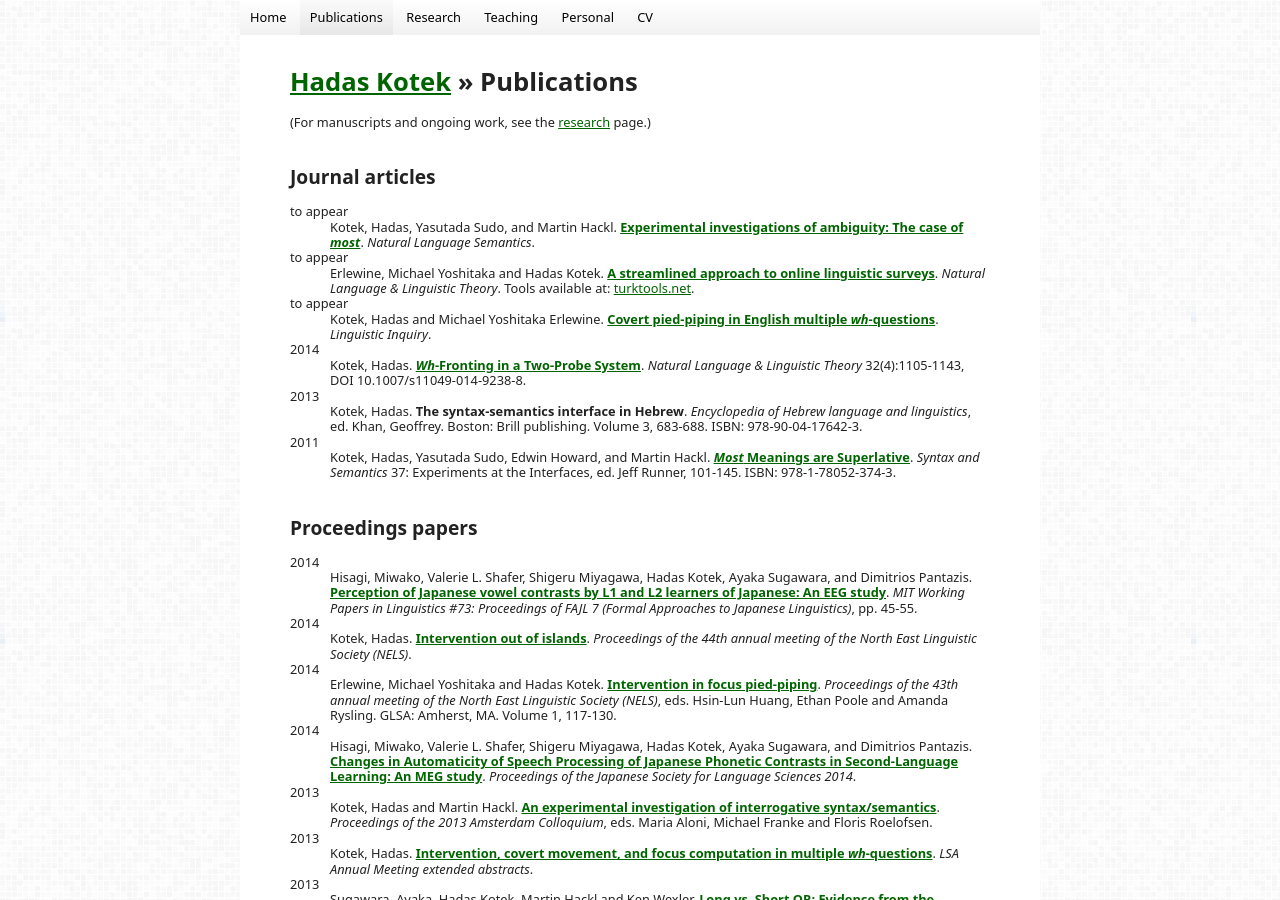
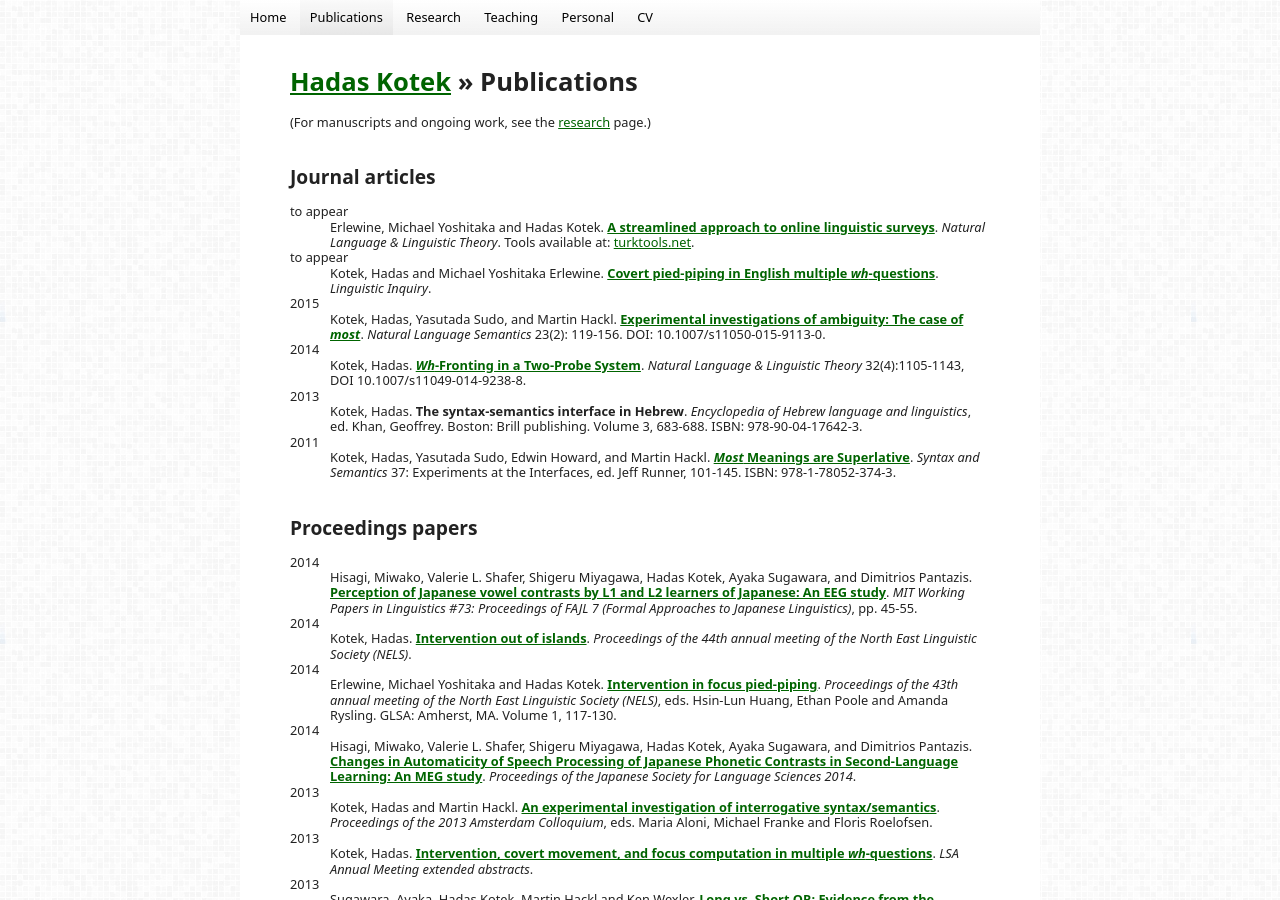
Before and after one commit to hkotek/hkotek.com, a Jekyll site: the page built from publications.md, in a window 1280 px wide and 900 px high. Built offline with Jekyll 4.4.1, drawn with Linux system fonts in a browser that asks for light colours.

```diff
--- a/publications.md
+++ b/publications.md
@@ -9,14 +9,13 @@ Journal articles
 ----------------
 
 to appear
-: Kotek, Hadas, Yasutada Sudo, and Martin Hackl. [**Experimental investigations of ambiguity: The case of *most***](http://semanticsarchive.net/Archive/TliOGUyM/most-final.pdf). *Natural Language Semantics*.
-
-to appear
 : Erlewine, Michael Yoshitaka and Hadas Kotek. [**A streamlined approach to online linguistic surveys**](http://ling.auf.net/lingbuzz/001802/current.pdf?_s=LiLdL09ykzKwmSOX). *Natural Language & Linguistic Theory*. Tools available at: [turktools.net](turktools.net).
 
 to appear
 : Kotek, Hadas and Michael Yoshitaka Erlewine. [**Covert pied-piping in English multiple *wh*-questions**](http://ling.auf.net/lingbuzz/001736). *Linguistic Inquiry*.
 
+2015
+: Kotek, Hadas, Yasutada Sudo, and Martin Hackl. [**Experimental investigations of ambiguity: The case of *most***](http://semanticsarchive.net/Archive/TliOGUyM/most-final.pdf). *Natural Language Semantics* 23(2): 119-156. DOI: 10.1007/s11050-015-9113-0.
 
 2014
 : Kotek, Hadas. [***Wh*-Fronting in a Two-Probe System**](http://link.springer.com/article/10.1007/s11049-014-9238-8?sa_campaign=email%2Fevent%2FarticleAuthor%2FonlineFirst). *Natural Language & Linguistic Theory* 32(4):1105-1143, DOI 10.1007/s11049-014-9238-8.
```
Also changed, not shown: index.md (+2 -0 lines), research.md (+2 -2 lines), 1 other file.
